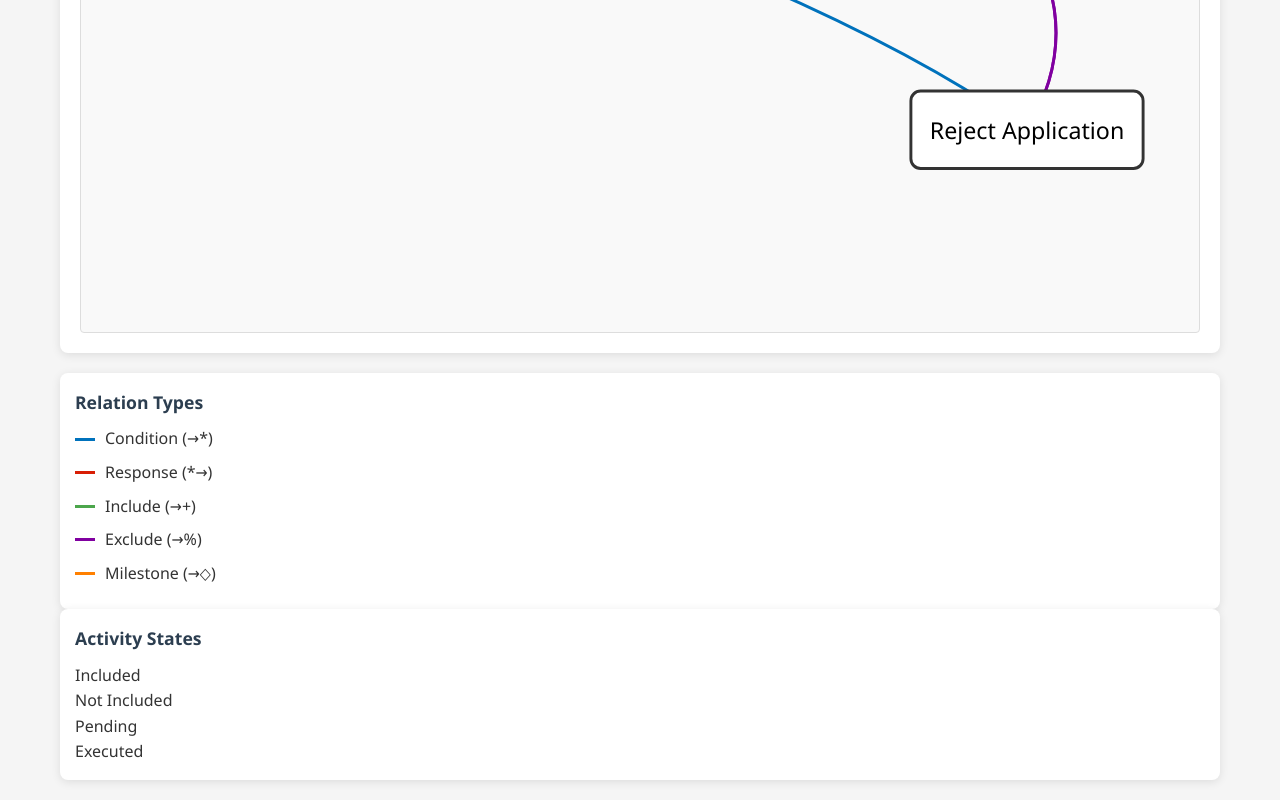
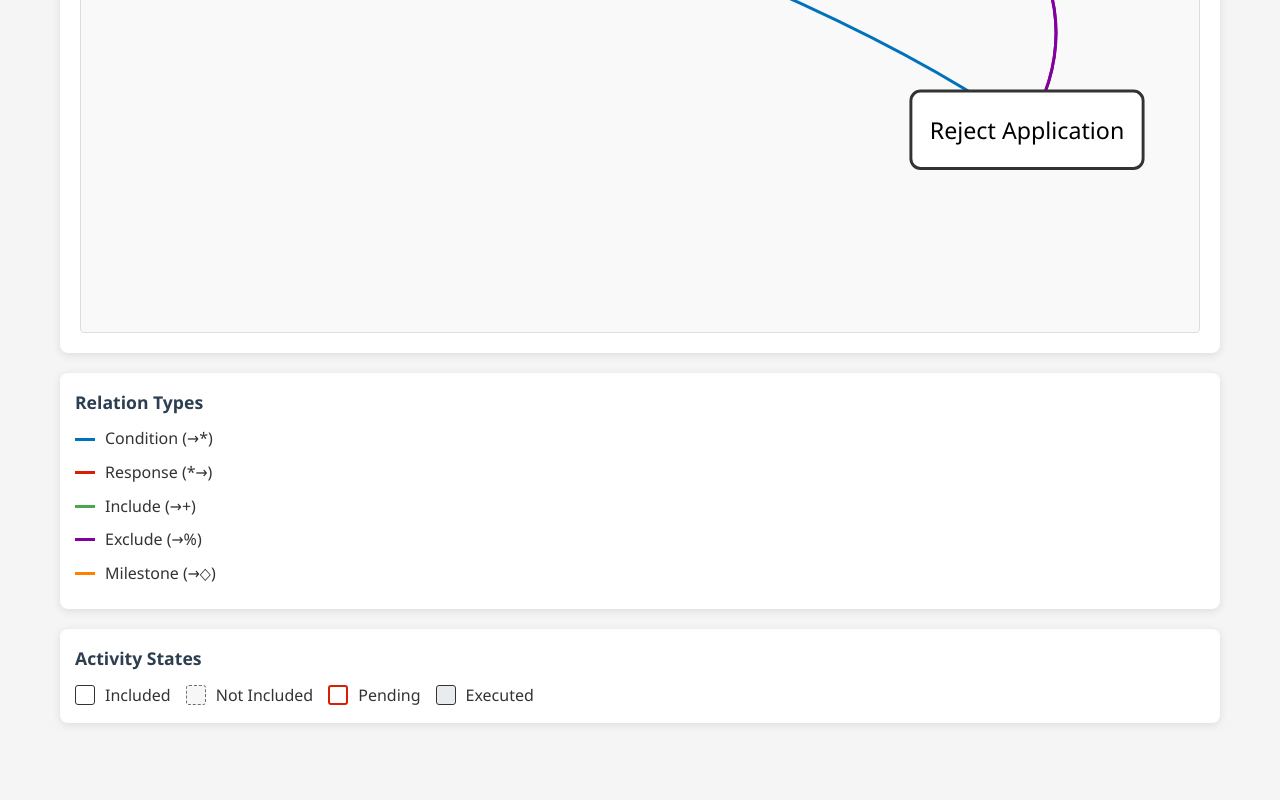
Before and after one commit to emilholmegaard/dcr-viz, a plain HTML site: page index.html in a window 1280 px wide. Shown: the part 862-1662 px from the top of the page. After the commit the page ends 1625 px from the top, so only its background shows below. Drawn offline with nearby package versions, Linux system fonts and the light colour scheme.

Commit message:
Update styles to include activity state indicators and improve visual appearance

```diff
--- a/styles.css
+++ b/styles.css
@@ -135,6 +135,7 @@ button:hover {
     padding: 15px;
     border-radius: 8px;
     box-shadow: 0 2px 10px rgba(0, 0, 0, 0.1);
+    margin-bottom: 20px;
 }
 
 .legend h3 {
@@ -155,7 +156,7 @@ button:hover {
     margin-right: 10px;
 }
 
-/* Updated DCR relation colors to match dcrgraphs.net */
+/* DCR relation colors to match dcrgraphs.net */
 .condition {
     background-color: #0072bc;  /* Blue for Condition relation */
 }
@@ -176,6 +177,46 @@ button:hover {
     background-color: #ff8000;  /* Orange for Milestone relation */
 }
 
+/* Activity state indicators */
+.legend-states {
+    display: flex;
+    flex-wrap: wrap;
+    gap: 15px;
+}
+
+.state-item {
+    display: flex;
+    align-items: center;
+}
+
+.state-icon {
+    width: 20px;
+    height: 20px;
+    margin-right: 10px;
+    border: 1.5px solid #333;
+    border-radius: 3px;
+}
+
+.state-icon.included {
+    background-color: #fff;
+}
+
+.state-icon.not-included {
+    background-color: #f5f5f5;
+    border-style: dashed;
+    opacity: 0.7;
+}
+
+.state-icon.pending {
+    background-color: #fff;
+    border-color: #d81e05;
+    border-width: 2px;
+}
+
+.state-icon.executed {
+    background-color: #e9ecef;
+}
+
 /* D3.js styling */
 .node {
     cursor: move;
@@ -185,6 +226,8 @@ button:hover {
     fill: #fff;
     stroke: #333;
     stroke-width: 1.5px;
+    rx: 5px;
+    ry: 5px;
 }
 
 .node.included rect {
@@ -209,6 +252,7 @@ button:hover {
 
 .node text {
     font-size: 12px;
+    font-family: 'Segoe UI', Tahoma, Geneva, Verdana, sans-serif;
     text-anchor: middle;
     pointer-events: none;
 }
@@ -274,4 +318,9 @@ button:hover {
     #graph {
         height: 400px;
     }
+
+    .legend-states {
+        flex-direction: column;
+        gap: 8px;
+    }
 }
```
